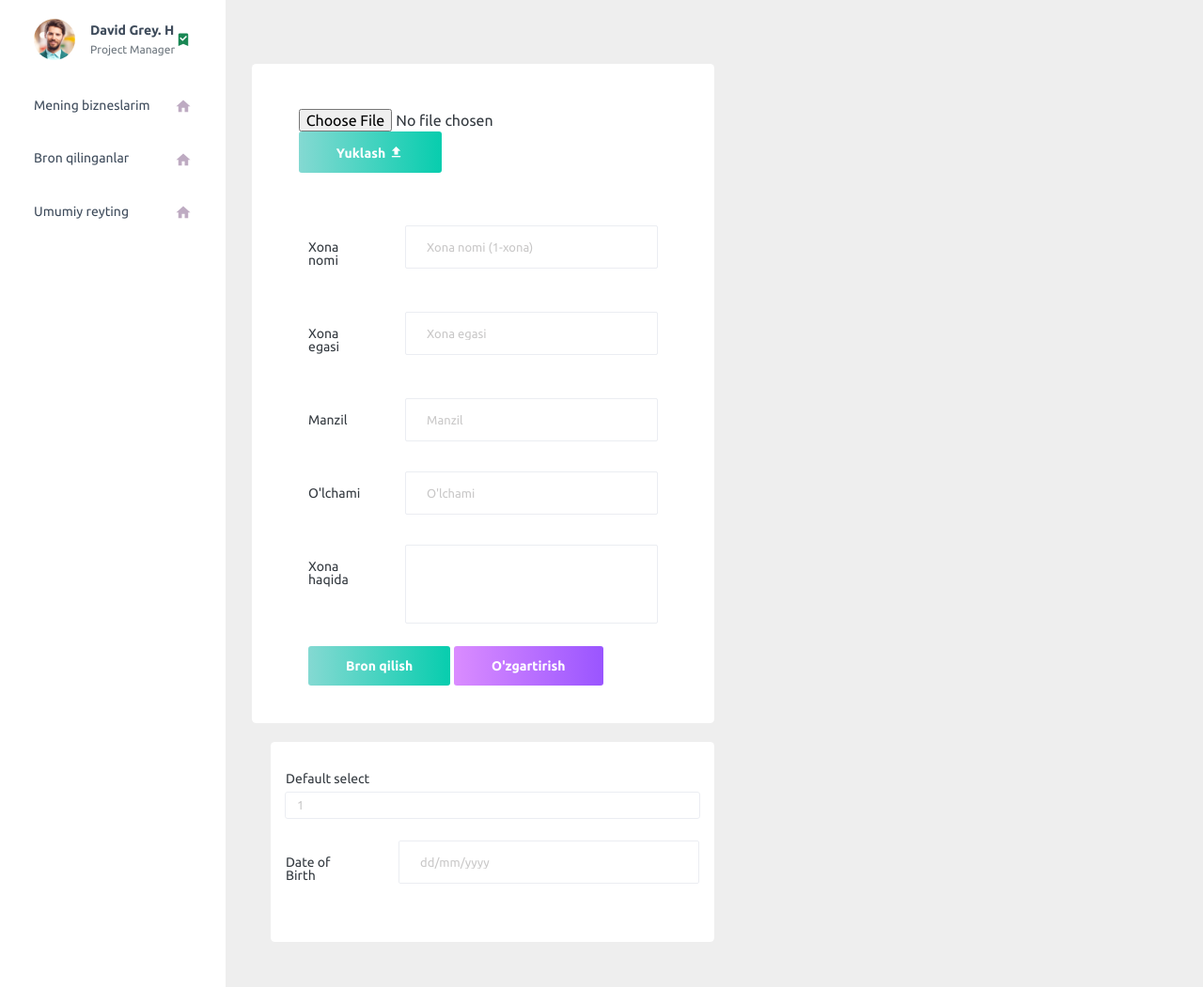
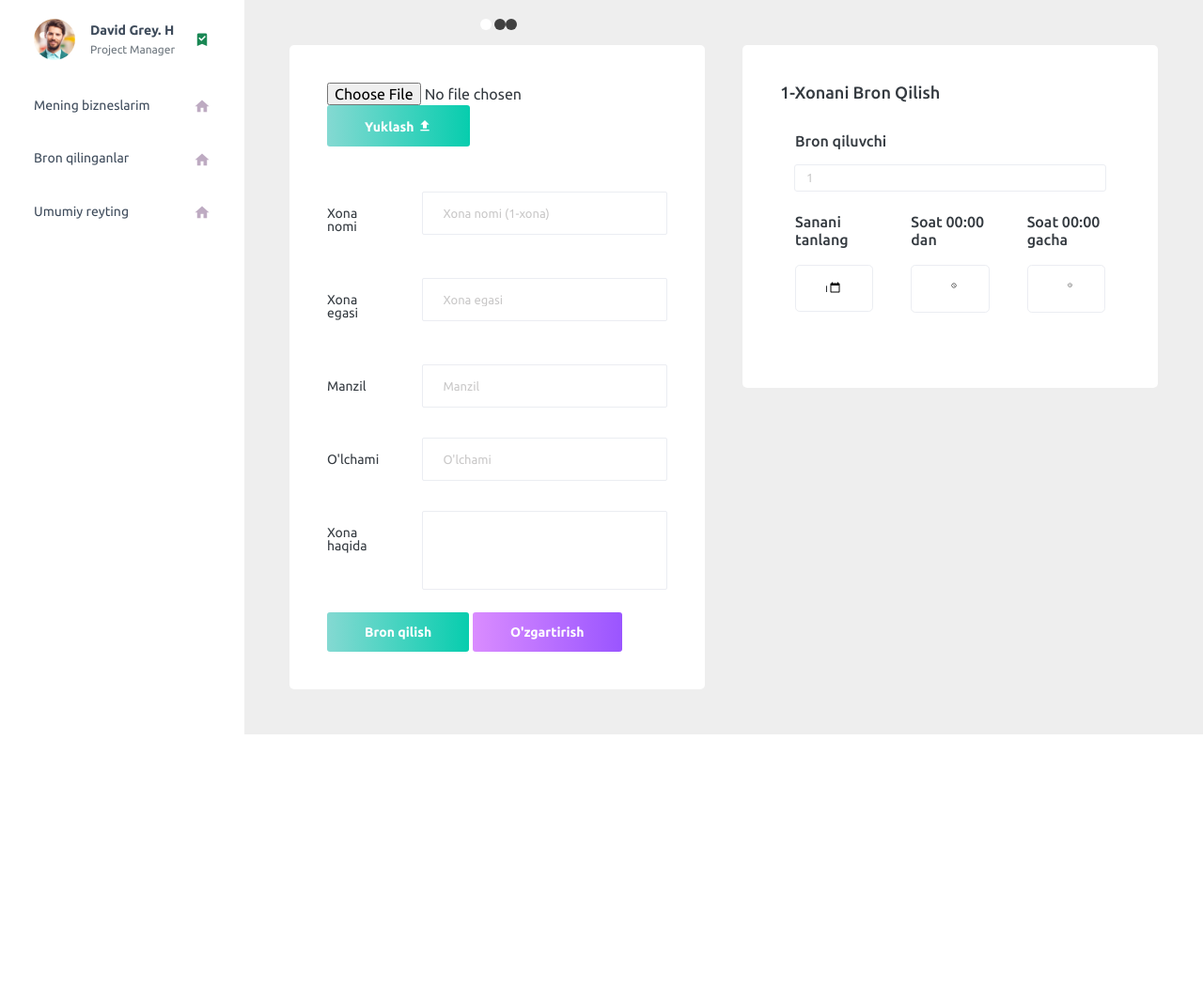
Before and after one commit to abdulatipovO/Admin-panel, a Django app: template templates/room_parametr.html in a window 1280 px wide. Shown: the part 70-1121 px from the top of the page at 94% size. After the commit the page ends 852 px from the top, so only its background shows below. Run offline with Django 3.2, Linux system fonts and the light colour scheme; the template is opened without the code that fills it, so the values that code supplies are empty; some libraries are stand-ins or nearby versions.

Commit message:
room bron

```diff
--- a/main/models.py
+++ b/main/models.py
@@ -48,7 +48,6 @@ class Service(models.Model):
     open_service = models.BooleanField(default=False)
     comments_count = models.PositiveIntegerField(default=0)
 
-
     def __str__(self) -> str:
         return self.name
 
--- a/templates/room_parametr.html
+++ b/templates/room_parametr.html
@@ -7,20 +7,24 @@
 <script src="https://cdnjs.cloudflare.com/ajax/libs/popper.js/1.12.9/umd/popper.min.js" integrity="sha384-ApNbgh9B+Y1QKtv3Rn7W3mgPxhU9K/ScQsAP7hUibX39j7fakFPskvXusvfa0b4Q" crossorigin="anonymous"></script>
 <script src="https://maxcdn.bootstrapcdn.com/bootstrap/4.0.0/js/bootstrap.min.js" integrity="sha384-JZR6Spejh4U02d8jOt6vLEHfe/JQGiRRSQQxSfFWpi1MquVdAyjUar5+76PVCmYl" crossorigin="anonymous"></script>
 
+<div class="main-panel p-5 ">
 
-<div class="container p-5 ">
-  <!-- Card Start -->
-  <div class="card-bg">
-  <div class="row ">
-      <div class="col-md-6 card ">
-        <div id="CarouselTest" class="carousel slide" data-ride="carousel">
+<!-- <div class="container "> -->
+
+  <div class="row " >
+
+     <div class="col-md-6 ">
+      <div class="card">
+
+        <div id="CarouselTest" class="carousel slide " data-ride="carousel">
+
           <ol class="carousel-indicators">
             <li data-target="#CarouselTest" data-slide-to="0" class="active"></li>
             <li data-target="#CarouselTest" data-slide-to="1"></li>
             <li data-target="#CarouselTest" data-slide-to="2"></li>
+          </ol>
 
-          </ol>
-          <div class="carousel-inner mt-3">
+          <div class="carousel-inner">
             {% for i in room.room_photos.all %}
 
             {% if forloop.first %}
@@ -45,14 +49,14 @@
           </a>
           </div>
         </div>
-        <form action="" method="post" class="form mt-3 p-3" style="margin-left: 3%;" enctype='multipart/form-data'>{% csrf_token %}
-          <!-- <button  class="btn btn-gradient-info ml-5"  onclick="document.getElementById('getFile').click()">Rasm qo'shish <i class="icon-lg mdi mdi-library-plus"></i></button> -->
+        </div>
+
+          <div class="card">
+            <div class="card-body">
+              <form action="" method="post" class="form mb-5" enctype='multipart/form-data'>{% csrf_token %}
                 <input type='file' id="getFile" name="image" >
                 <button type="submit" class="btn btn-gradient-success   ml-5">Yuklash <i class="icon-lg mdi mdi-upload"></i></button>
               </form>
-        <!-- <div class="card-"> -->
-          <!-- <div class="card"> -->
-            <div class="card-body">
               <form class="forms-sample" method="post" action="">
                 {% csrf_token %}
                 <div class="form-group row">
@@ -93,29 +97,55 @@
       </div>
     </div>
 
-      <div class="col-md-6 card">
+    <div class="col-md-6 ">
+      <div class="card">
+        <div class="card-body">
+          <div class="card-title">1-xonani Bron qilish</div>
           <form action="" class="form mt-3 p-3">
             <div class="form-group">
-            <label for="exampleFormControlSelect2">Default select</label>
+              <label for="exampleFormControlSelect2"><h5>Bron qiluvchi</h5></label>
               <select class="form-control" id="exampleFormControlSelect2">
                 <option>1</option>
 
               </select>
             </div>
-          <div class="form-group row">
-            <label class="col-sm-3 col-form-label">Date of Birth</label>
-            <div class="col-sm-9">
-              <input class="form-control" placeholder="dd/mm/yyyy" />
+            <div class="row">
+              <div class="col-md-4">
+                <div class="form-group">
+                  <label for="date_"> <h5>Sanani tanlang</h5></label>
+                  <input type="date" id="date_" class="form-control form-control-lg" name="date" required>
                 </div>
               </div>
-        </form>
+
+              <div class="col-md-4">
+                <div class="form-group">
+                  <label for="timefrom"> <h5>Soat 00:00 dan  </h5></label>
+                  <input type="time" id="timefrom" class="form-control form-control-lg" name="working_time_from" required>
+                </div>
+              </div>
+              <div class="col-md-4">
+                <div class="form-group">
+                  <label for="timeto"> <h5> Soat 00:00 gacha</h5></label>
+                  <input type="time" id="timeto" class="form-control form-control-lg" name="working_time_to"  required>
+                </div>
+              </div>
           </div>
 
 
           </div>
 
+            </div>
 
-      <!-- End of carousel -->
+          </form>
+        </div>
+        </div>
+      </div>
+
+    </div>
+
+
+
+
   </div>
   </div>
 
@@ -129,32 +159,6 @@
 <style>
   body {
   background-color:  #eee;
-}
-.title {
-    margin-bottom: 50px;
-    text-transform: uppercase;
-}
-
-.card-block {
-    font-size: 1em;
-    position: relative;
-    margin: 0;
-    padding: 1em;
-    border: none;
-    border-top: 1px solid rgba(34, 36, 38, .1);
-    box-shadow: none;
-}
-.card-bg{
-  background: #eee;
-}
-.card {
-    font-size: 1em;
-    overflow: hidden;
-    padding: 5;
-    border: none;
-    border-radius: .28571429rem;
-    /* box-shadow: 0 1px 3px 0 #d4d4d5, 0 0 0 1px #d4d4d5; */
-    margin-top:20px;
 }
 
 .carousel-indicators li {
```
Also changed, not shown: templates/detail_service.html (+4 -4 lines), templates/service.html (deleted, +0 -165 lines), media/room_photos/257017481_200496.jpg (added), media/room_photos/photo_2022-10-24_13-50-01_mn2tdrl_Eu3D2S1.jpg (added), media/room_photos/photo_2022-10-24_13-50-48_TuUSk9c.jpg (added), media/service_photos/photo_2022-10-24_13-50-09.jpg (added). Lines whose indentation alone changed are shown as unchanged.
